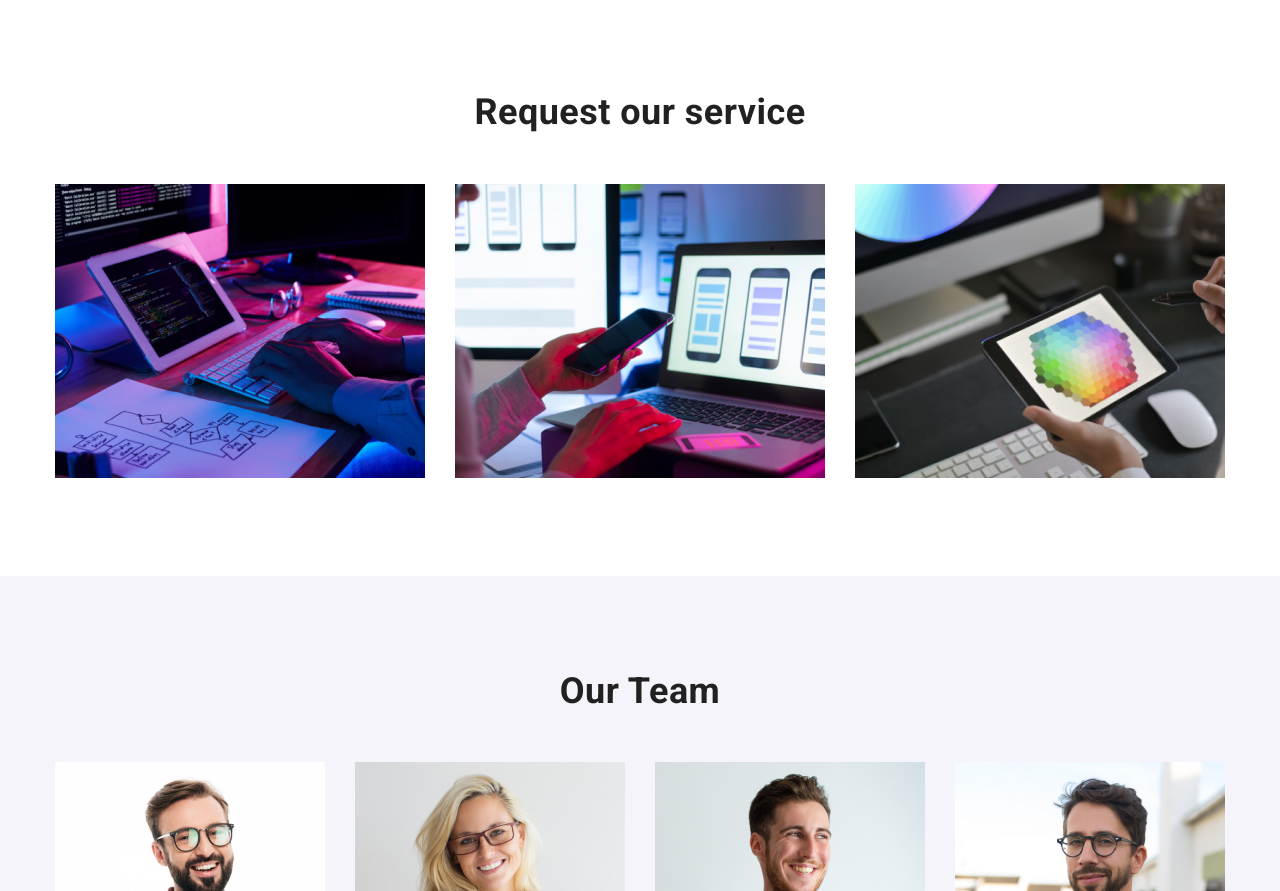
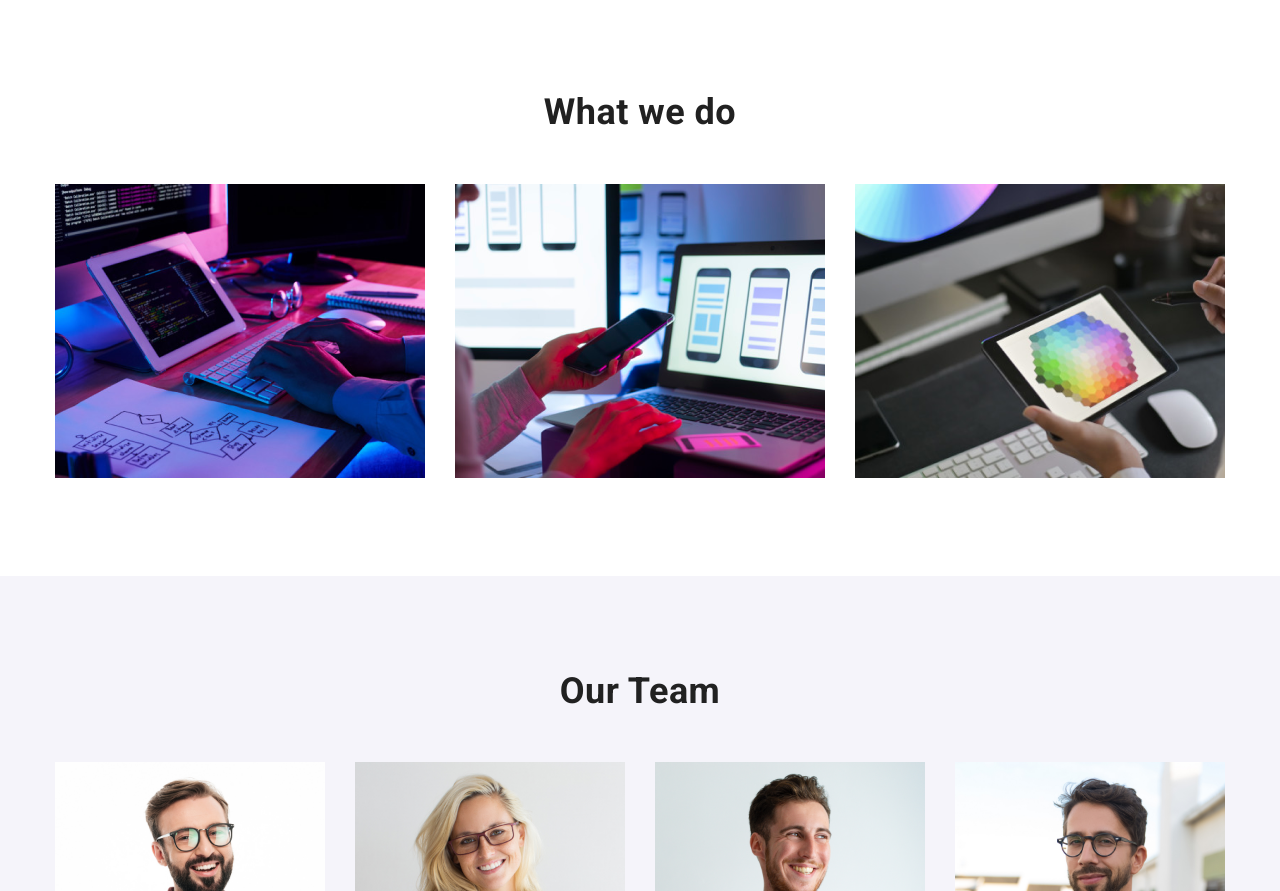
Before and after one commit to danielbercea/goit-markup-03, a plain HTML site: page index.html in a window 1280 px wide. Shown: the part 877-1768 px from the top of the page. Drawn offline with nearby package versions, Linux system fonts and the light colour scheme.

Commit message:
update index.html

```diff
--- a/index.html
+++ b/index.html
@@ -102,7 +102,7 @@
       <!-- WHAT WE DO -->
       <section class="work-section">
         <div class="container">
-          <h2 class="section-title">Request our service</h2>
+          <h2 class="section-title">What we do</h2>
           <ul class="work-list list">
             <li class="work-item">
               <img
```
